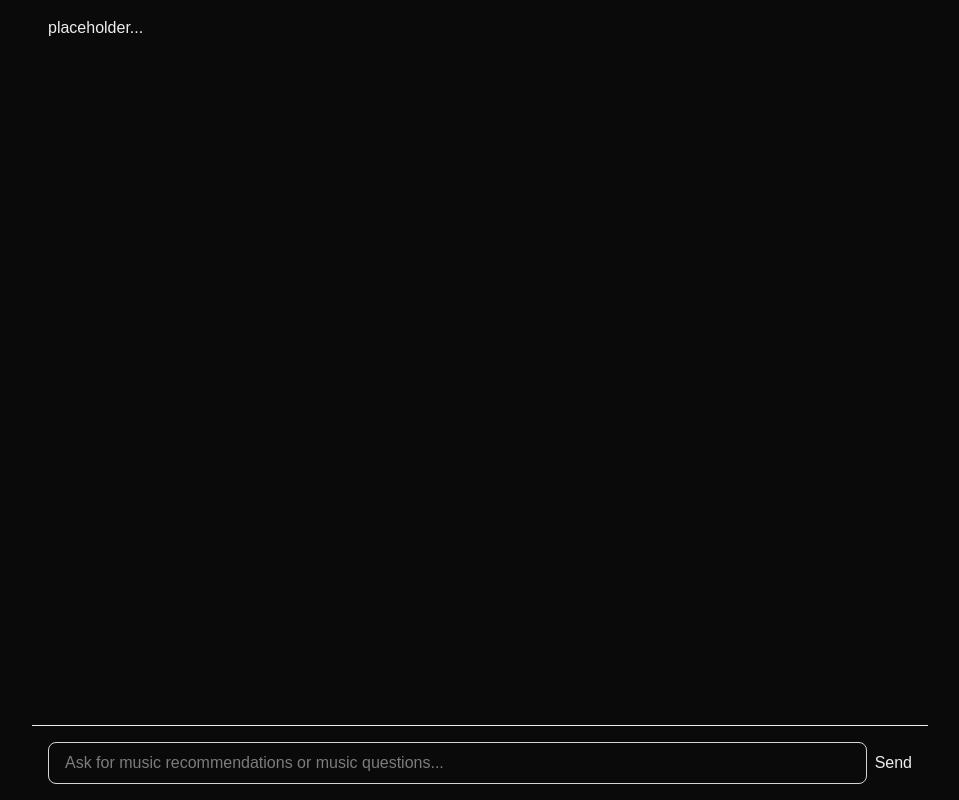
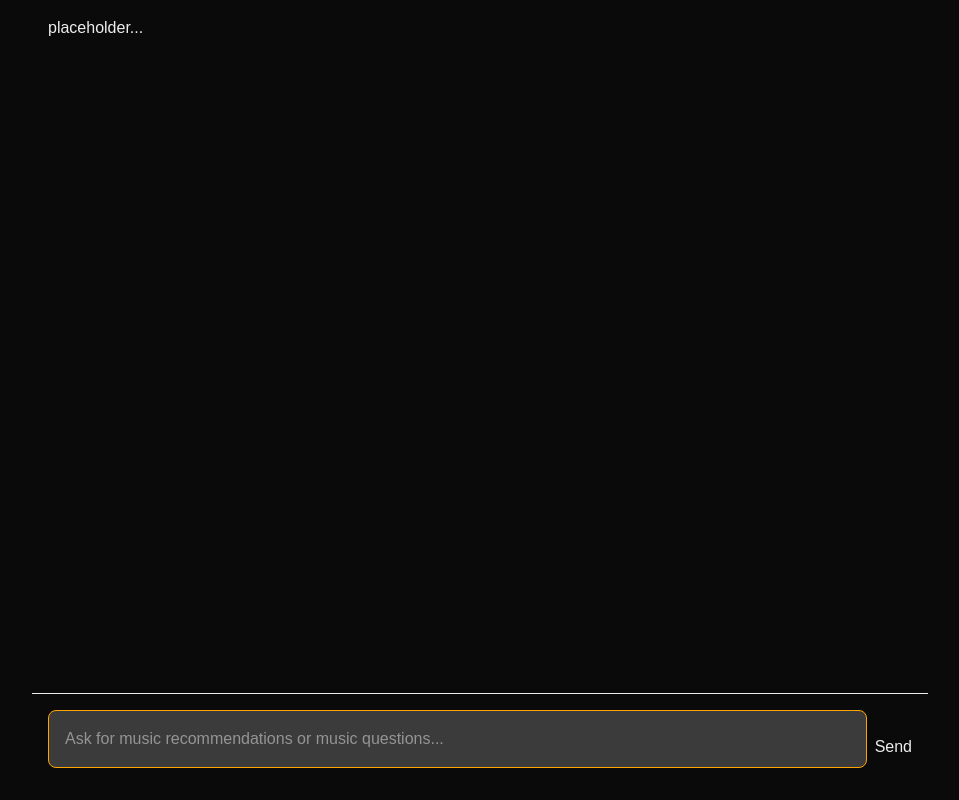
Before and after one commit to keyframers/djai, a Next.js app: page /chat in a window 1280 px wide. Shown: the whole page, without its empty margins (160-1119 px from the left). Built offline with nearby package versions, Linux system fonts and the light colour scheme; a web font is replaced by a local one.

Commit message:
Move input styles to top

```diff
--- a/src/app/globals.css
+++ b/src/app/globals.css
@@ -22,3 +22,14 @@ body {
   color: var(--foreground);
   font-family: var(--font-smooch-sans), Helvetica, sans-serif;
 }
+
+input[type="text"] {
+  width: 100%;
+  padding: 1rem;
+  font-size: 1rem;
+  background: #fff3;
+  border: 1px solid orange;
+  border-radius: 8px;
+  color: inherit;
+  margin-bottom: 1rem;
+}
```
Also changed, not shown: src/app/dj/components/WelcomeView.module.css (+0 -11 lines).
